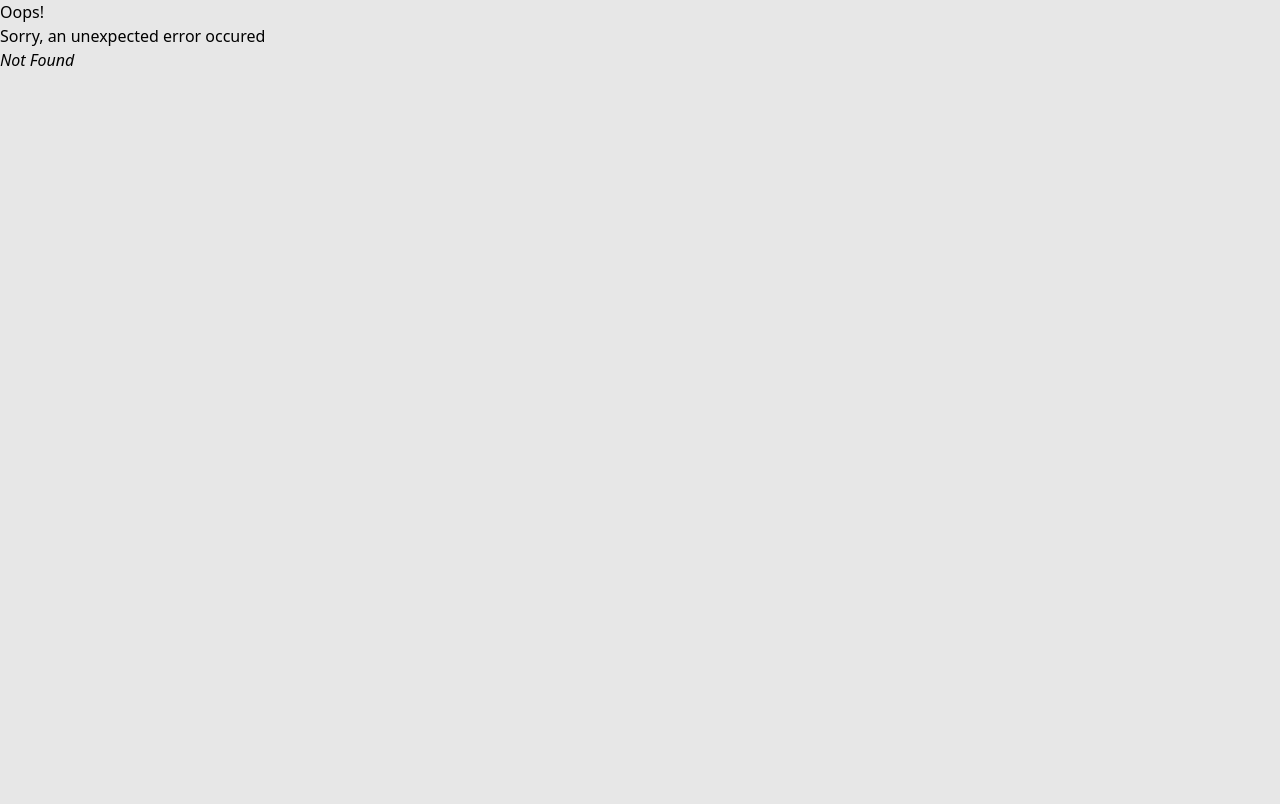
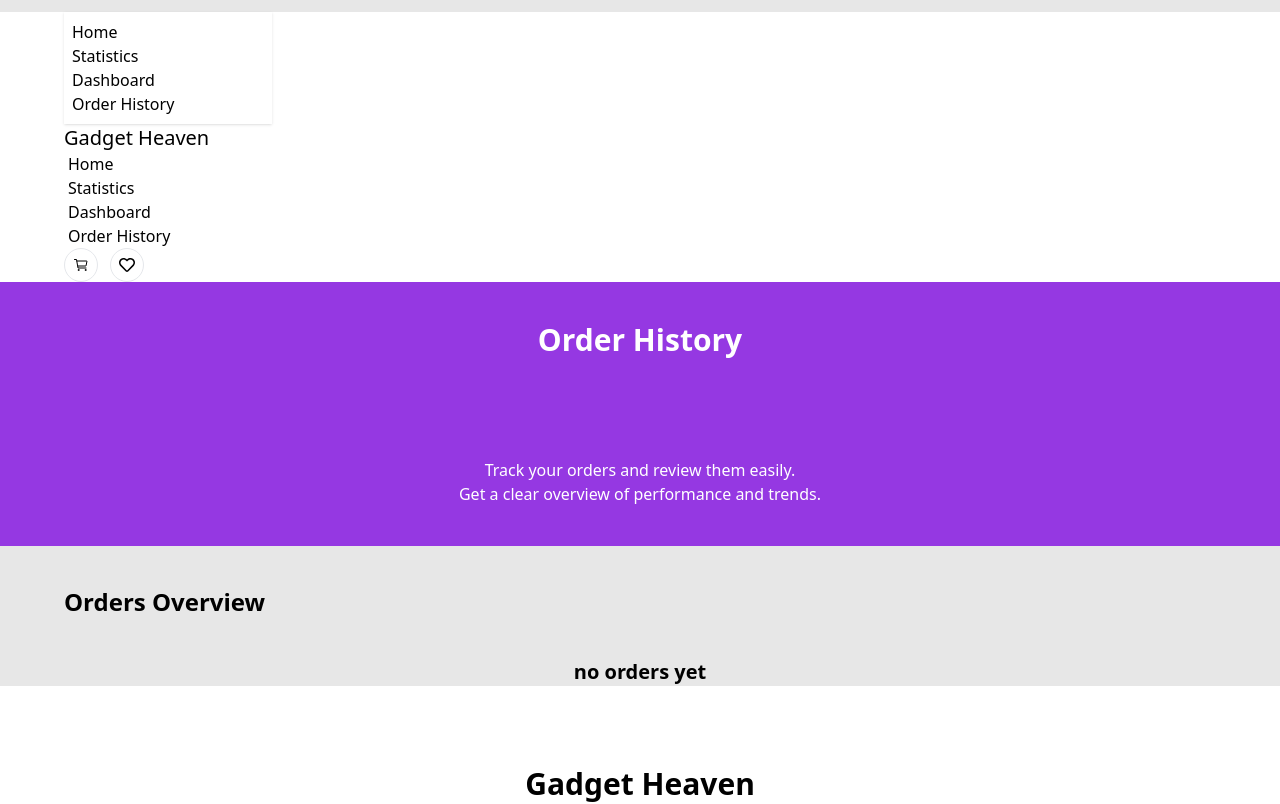
Before and after one commit to Ifaz120/gadget-heaven-a8, a React (Vite) app: page /orders in a window 1280 px wide. Before the commit this address had no page. Shown: the top 804 px of the page. Built offline with nearby package versions, Linux system fonts and the light colour scheme.

Commit message:
task completed

```diff
--- a/index.html
+++ b/index.html
@@ -2,7 +2,7 @@
 <html data-theme="light" lang="en">
   <head>
     <meta charset="UTF-8" />
-    <link rel="icon" type="image/svg+xml" href="/vite.svg" />
+    <link rel="icon" type="image/svg+xml" href="https://i.ibb.co.com/7wVpCFj/439929576-465970152448500-7851034487459575141-n.jpg" />
     <meta name="viewport" content="width=device-width, initial-scale=1.0" />
     <title>Vite + React</title>
   </head>
--- a/package.json
+++ b/package.json
@@ -15,6 +15,7 @@
     "react": "^19.1.1",
     "react-awesome-stars-rating": "^0.16.2",
     "react-dom": "^19.1.1",
+    "react-helmet-async": "^2.0.5",
     "react-icons": "^5.5.0",
     "react-rating-stars-component": "^2.2.0",
     "react-router-dom": "^7.9.1",
--- a/src/components/Dashboard/Dashboard.jsx
+++ b/src/components/Dashboard/Dashboard.jsx
@@ -6,8 +6,14 @@ import Product from "../Product/Product";
 import CartList from "../CartList/CartList";
 import WishList from "../WishList/WishList";
 import { ToastContainer, toast } from "react-toastify";
+import { Helmet } from 'react-helmet-async';
 
 const Dashboard = () => {
+  <Helmet>
+        <title>Dashboard | Gadget Heaven</title>
+        <meta name="description" content="View your cart, wishlist, and purchases in the dashboard." />
+        <link rel="canonical" href="https://gadgetheavensa8.netlify.app/dashboard" />
+      </Helmet>
   const [buyList, setBuyList] = useState([]);
   const [wishList, setWishList] = useState([]);
   const [sort, setSort] = useState("");
@@ -15,6 +21,18 @@ const Dashboard = () => {
   const navigate = useNavigate();
 
   const handlePurchase = () => {
+
+    const order = {
+      items: buyList,
+      itemCount: buyList.length,
+      totalCost: totalCost
+    }
+    // existing order pete hobe localstorage theke
+    const existingOrders = JSON.parse(localStorage.getItem("order-history"));
+
+    const updatedOrders = [order, ...(existingOrders || [])];
+    localStorage.setItem("order-history",JSON.stringify(updatedOrders));
+
     setBuyList([]);
     localStorage.removeItem("buy-list");
     document.getElementById("purchase_modal").showModal();
--- a/src/components/NavBar/NavBar.jsx
+++ b/src/components/NavBar/NavBar.jsx
@@ -1,6 +1,7 @@
 import React from 'react';
-import { NavLink, useLocation } from 'react-router-dom';
-
+import { Link, NavLink, useLocation } from 'react-router-dom';
+import { FaRegHeart } from "react-icons/fa";
+import { IoCartOutline } from "react-icons/io5";
 
 const NavBar = () => {
   const location = useLocation();
@@ -9,6 +10,7 @@ const NavBar = () => {
   <li><NavLink to="/">Home</NavLink></li>
   <li><NavLink to="/statistics">Statistics</NavLink></li>
   <li><NavLink to="/dashboard">Dashboard</NavLink></li>
+  <li><NavLink to="/orders">Order History</NavLink></li>
   </>
   return (
     <div style={{
@@ -49,8 +51,12 @@ const NavBar = () => {
       {Links}
     </ul>
   </div>
-  <div className="navbar-end">
-    <a className="btn">Button</a>
+  <div className="navbar-end flex gap-x-3">
+    <Link to="/dashboard">
+    <button className='border text-black p-2 rounded-full bg-white'><IoCartOutline /></button></Link>
+    <Link to="/dashboard"><button className='border text-black p-2 rounded-full bg-white'><FaRegHeart /></button></Link>
+
+
   </div>
 </div>
     </div>
--- /dev/null
+++ b/src/components/Order/Order.jsx
@@ -0,0 +1,34 @@
+import React from 'react';
+
+const Order = ({order}) => {
+  const {totalCost,itemCount,items} = order;
+  return (
+    <div className='flex flex-col bg-white mb-10 p-5 rounded-2xl'>
+      <div className='mb-4 font-bold'>
+       <p>Total Items: {itemCount}</p>
+      <p>total cost : {totalCost}</p>
+      <p>Product names: </p>
+      </div>
+      <div>
+        {
+          items.map((product)=>{
+            return(
+              <div className='flex border border-1 border-black mb-6 rounded-2xl p-5 items-center gap-x-4'>
+              <img className="w-24 h-24 object-cover rounded-lg mb-2" src={product.product_image} alt="" />
+              <div className='font-bold'>
+                <p className='text-lg'>{product.product_title}</p>
+              <p>${product.price}</p>
+              </div>
+
+            </div>
+            )
+
+          })
+        }
+      </div>
+    </div>
+
+  );
+};
+
+export default Order;
--- /dev/null
+++ b/src/components/OrderLists/OrderLists.jsx
@@ -0,0 +1,53 @@
+import React, { useEffect, useState } from 'react';
+import Order from '../Order/Order';
+import { Helmet } from 'react-helmet-async';
+
+const OrderLists = () => {
+  <Helmet>
+          <title>Order History | Gadget Heaven</title>
+          <meta name="description" content="View your orders in order history" />
+          <link rel="canonical" href="https://gadgetheavensa8.netlify.app/orders" />
+        </Helmet>
+  const [orders, setOrders] = useState([]);
+
+  useEffect(()=>{
+    // ekhane load korbo local storage theke
+    const orderHistory = JSON.parse(localStorage.getItem("order-history")) || [];
+    setOrders(orderHistory);
+  },[])
+  return (
+    <div>
+      <div className="bg-[#9538E2] text-center text-white pt-10 pb-10 flex flex-col gap-y-5">
+        <h2 className="text-3xl font-bold mb-20">Order History</h2>
+        <p>
+          Track your orders and review them easily. <br />
+          Get a clear overview of performance and trends.
+        </p>
+      </div>
+      <div className="text-black w-[90%] mx-auto">
+        <h2 className="text-2xl font-bold pb-10 pt-10">Orders Overview</h2>
+
+        <div className="flex flex-col">
+          {
+            orders.length === 0 ? (
+            <div className='flex flex-col items-center'>
+              <p className="text-xl font-semibold">no orders yet</p>
+              </div>) : (
+              <div className='flex flex-col mt-4'>
+                {
+                orders.map((order,idx)=> <Order key={idx} order={order}></Order>)
+              }
+              </div>
+
+              )
+
+
+          }
+
+        </div>
+      </div>
+    </div>
+  );
+};
+
+export default OrderLists;
--- a/src/components/Products/Products.jsx
+++ b/src/components/Products/Products.jsx
@@ -30,7 +30,7 @@ const Products = () => {
 
   return (
     <div className="text-black mt-20 w-[90%] mx-auto text-center ">
-      <div>
+      <div className="my-10">
         <h2 className="font-bold text-4xl">Explore Cutting-Edge Gadgets</h2>
       </div>
       <div className="flex gap-x-10">
--- a/src/components/Root/Root.jsx
+++ b/src/components/Root/Root.jsx
@@ -4,8 +4,14 @@ import Footer from '../Footer/Footer';
 import { Outlet } from 'react-router-dom';
 import { ToastContainer, toast } from 'react-toastify';
 import 'react-toastify/dist/ReactToastify.css';
+import { Helmet } from 'react-helmet-async';
 
 const Root = () => {
+  <Helmet>
+          <title>Home | Gadget Heaven</title>
+          <meta name="description" content="Explore the new edge-cutting technologies" />
+          <link rel="canonical" href="https://gadgetheavensa8.netlify.app/" />
+        </Helmet>
   return (
 
     <div>
--- a/src/components/Statistics/Statistics.jsx
+++ b/src/components/Statistics/Statistics.jsx
@@ -1,6 +1,12 @@
 import React from 'react';
+import { Helmet } from 'react-helmet-async';
 
 const Statistics = () => {
+  <Helmet>
+            <title>Statistics | Gadget Heaven</title>
+            <meta name="description" content="View new technology's statistics" />
+            <link rel="canonical" href="https://gadgetheavensa8.netlify.app/statistics" />
+          </Helmet>
   return (
     <div>
       <div className="bg-[#9538E2] text-center text-white pt-10 pb-10 flex flex-col gap-y-5">
```
Also changed, not shown: src/main.jsx (+8 -1 lines), 1 other file (tests, documents, lock files or other folders).
